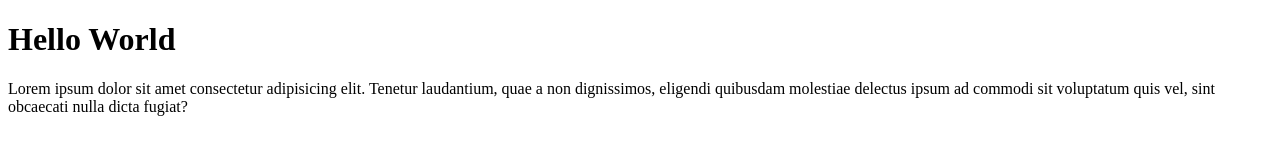
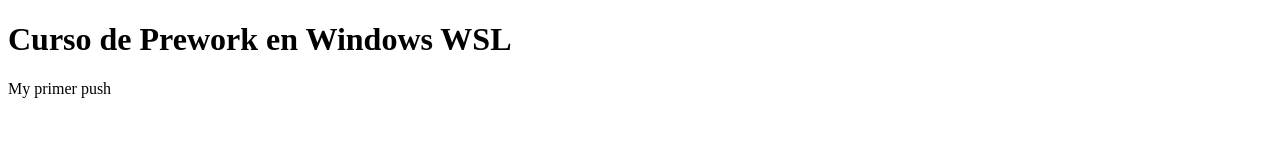
Before and after one commit to Ashborn-SL/prework, a plain HTML site: page index.html in a window 1280 px wide. Drawn offline with Linux system fonts and the light colour scheme.

Commit message:
Termianndo el curos de prework con otro push

```diff
--- a/index.html
+++ b/index.html
@@ -6,8 +6,8 @@
     <title>Document</title>
 </head>
 <body>
-    <h1>Hello World</h1>
-    <p>Lorem ipsum dolor sit amet consectetur adipisicing elit. Tenetur laudantium, quae a non dignissimos, eligendi quibusdam molestiae delectus ipsum ad commodi sit voluptatum quis vel, sint obcaecati nulla dicta fugiat?</p>
+    <h1>Curso de Prework en Windows WSL</h1>
+    <p>My primer push</p>
 
 </body>
 </html>
```
